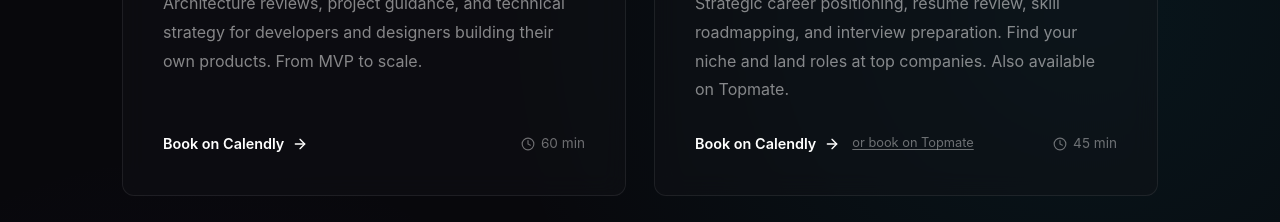
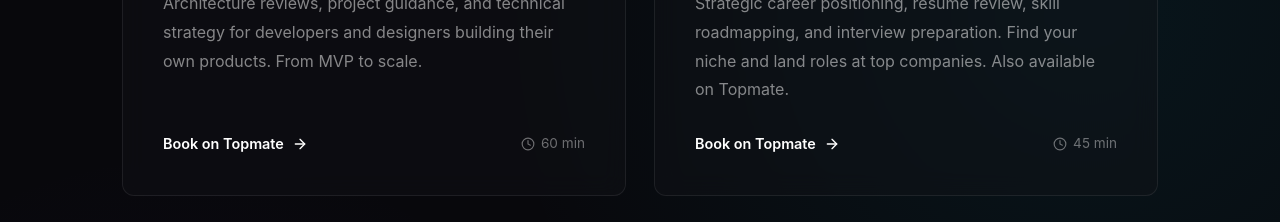
Before and after one commit to justsuyash/justsuyash_portfolio, a React (Vite) app: page /services in a window 1280 px wide. Shown: the part 900-1122 px from the top of the page. Built offline with nearby package versions, Linux system fonts and the light colour scheme.

Commit message:
fix: use Topmate only for Career Advisory links

```diff
--- a/src/pages/ServicesPage.jsx
+++ b/src/pages/ServicesPage.jsx
@@ -30,8 +30,8 @@ const services = [
         gradient: "linear-gradient(135deg, #bd00ff 0%, #8b00ff 100%)",
         color: "#bd00ff",
         badge: "Limited Slots",
-        link: `${CALENDLY_URL}/career-advisory`,
-        extraLink: { label: "or book on Topmate", url: "https://topmate.io/justsuyash" }
+        link: "https://topmate.io/justsuyash",
+        extraLink: null
     },
 
     {
@@ -240,7 +240,7 @@ const ServicesPage = () => {
                                             fontWeight: 600,
                                             color: '#fff'
                                         }}>
-                                            Book on Calendly <ArrowRight size={16} />
+                                            {service.link.includes('calendly') ? 'Book on Calendly' : 'Book on Topmate'} <ArrowRight size={16} />
                                         </span>
                                         {service.extraLink && (
                                             <a
```
